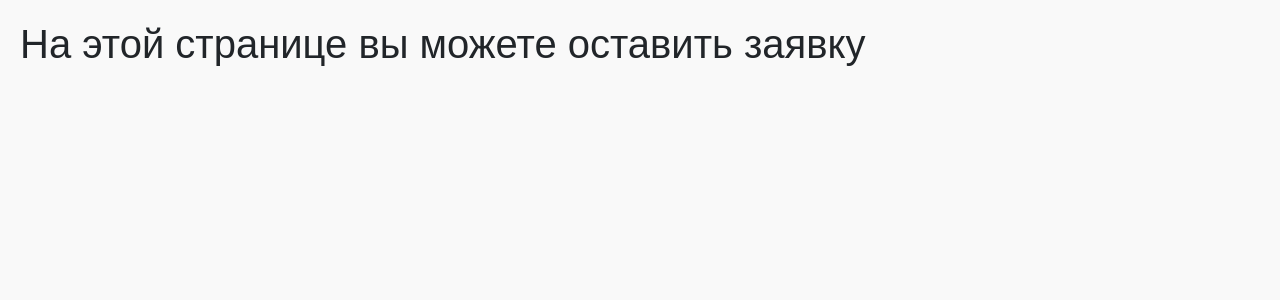
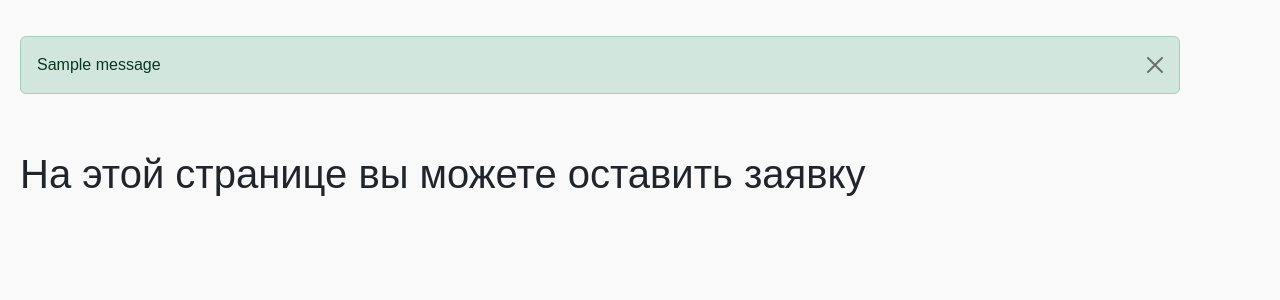
Before and after one commit to Ollie-00001/barbershop, a Django app: page /appointment/ in a window 1280 px wide. Shown: the part 44-344 px from the top of the page. Run offline with Django 5.2, Linux system fonts and the light colour scheme; tables that the repository leaves empty hold one stand-in row (values such as "Sample post"); one stand-in notice (Sample message) is shown.

Commit message:
hw_45: display Django messages in base template using Bootstrap alerts

```diff
--- a/templates/base.html
+++ b/templates/base.html
@@ -33,7 +33,18 @@
         {% endblock %}
     </header>
 
+
     <main>
+        {% if messages %}
+        <div class="container mt-3">
+            {% for message in messages %}
+                <div class="alert alert-{{ message.tags }} alert-dismissible fade show" role="alert">
+                    {{ message }}
+                    <button type="button" class="btn-close" data-bs-dismiss="alert" aria-label="Close"></button>
+                </div>
+            {% endfor %}
+        </div>
+        {% endif %}
         {% block content %}
         <!-- Основной контент -->
         {% endblock %}
```
